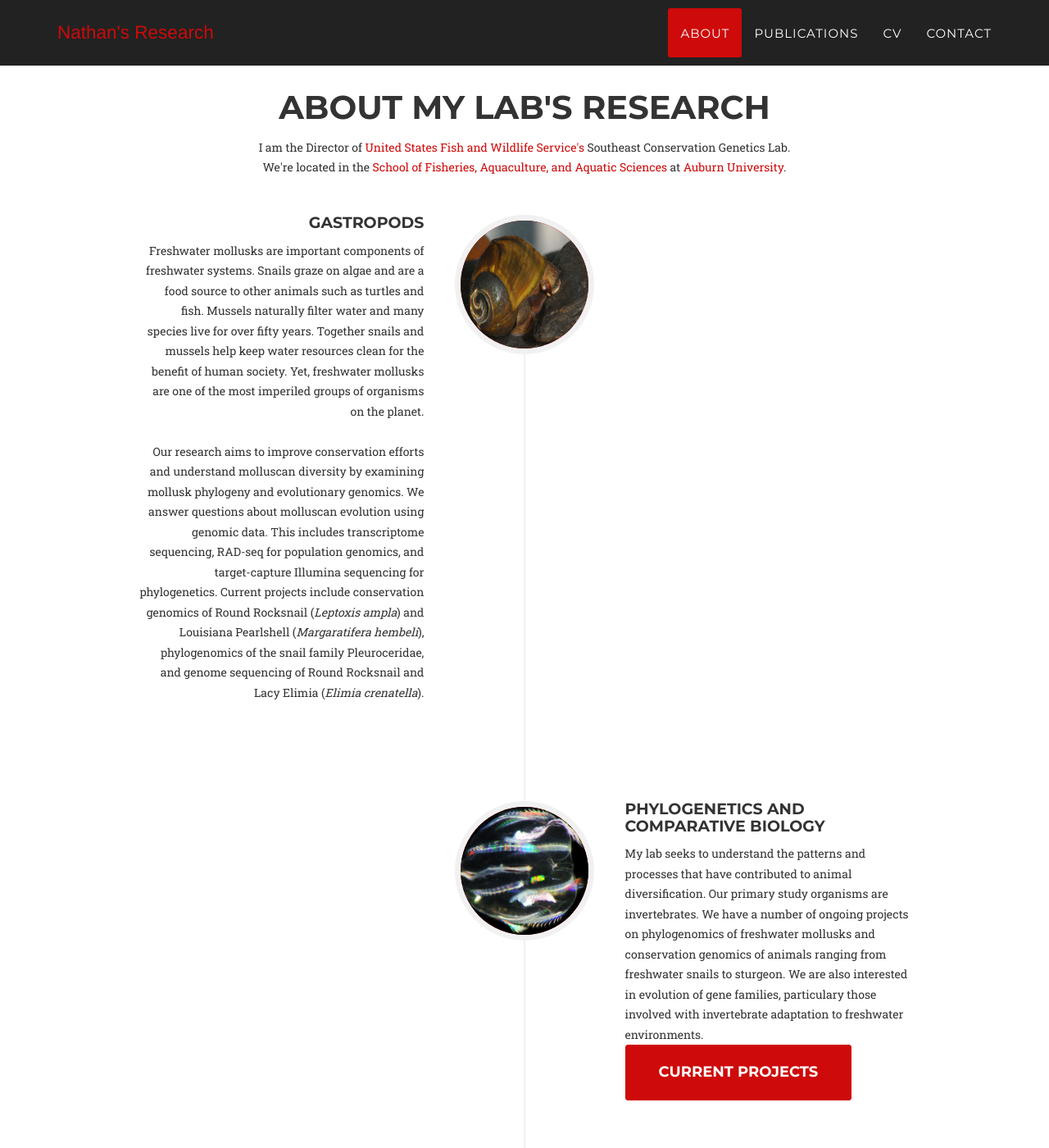
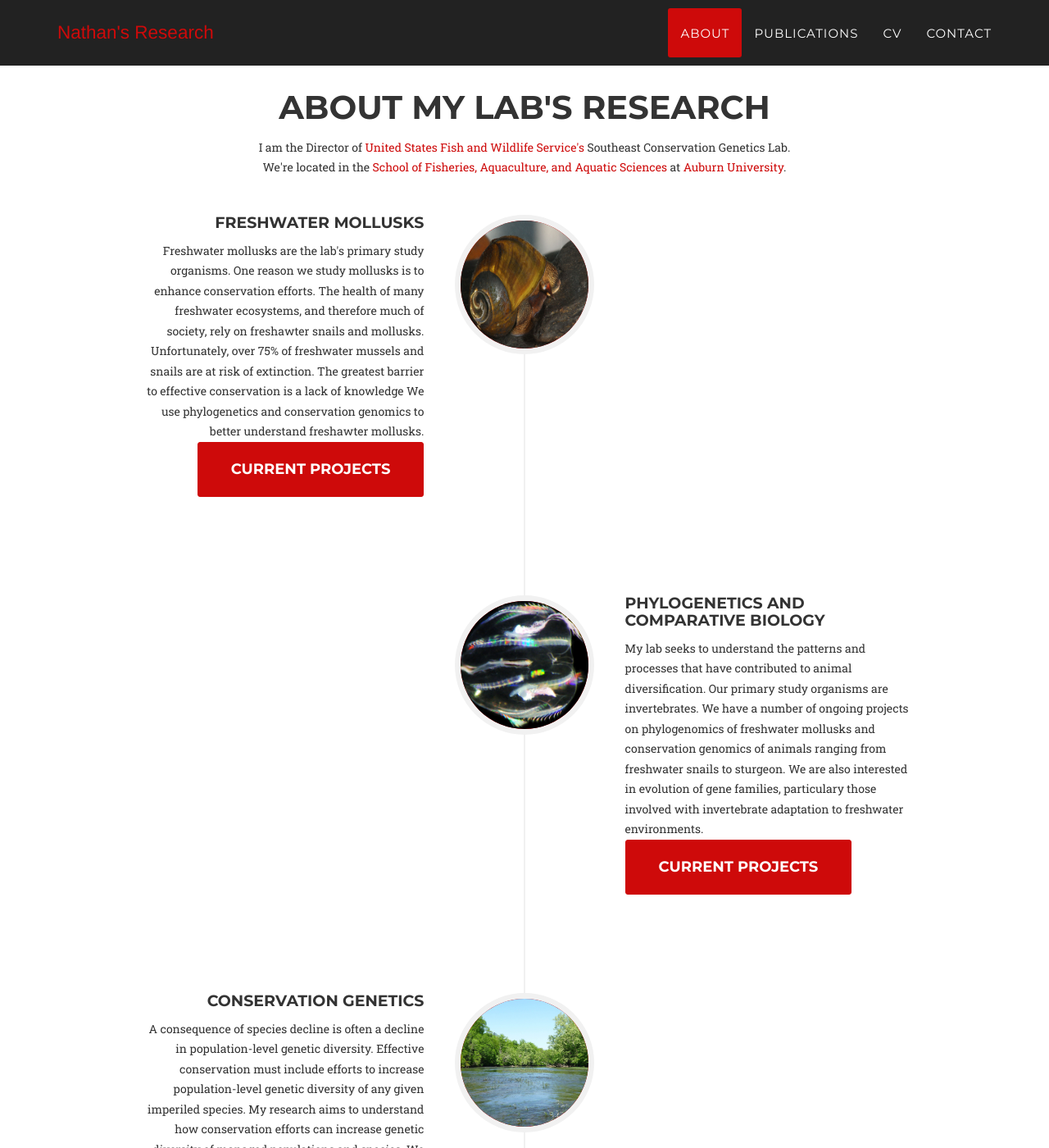
Before and after one commit to NathanWhelan/nathanwhelan.github.io, a Jekyll site: the page built from index.html, in a window 1280 px wide and 1400 px high, scrolled down 799 px. Shown: the whole window at 82% size. Built offline with Jekyll 4.4.1, drawn with Linux system fonts in a browser that asks for light colours; some web fonts are replaced.

Commit message:
Update about.html

```diff
--- a/_includes/about.html
+++ b/_includes/about.html
@@ -17,11 +17,12 @@
                             </div>
                             <div class="timeline-panel">
                                 <div class="timeline-heading">
-                                    <h4>Gastropods</h4>
+                                    <h4>Freshwater Mollusks</h4>
                                 </div>
                                 <div class="timeline-body">
-                                    <p>Freshwater mollusks are important components of freshwater systems. Snails graze on algae and are a food source to other animals such as turtles and fish. Mussels naturally filter water and many species live for over fifty years. Together snails and mussels help keep water resources clean for the benefit of human society. Yet, freshwater mollusks are one of the most imperiled groups of organisms on the planet.<br><br>Our research aims to improve conservation efforts and understand molluscan diversity by examining mollusk phylogeny and evolutionary genomics. We answer questions about molluscan evolution using genomic data. This includes transcriptome sequencing, RAD-seq for population genomics, and target-capture Illumina sequencing for phylogenetics. Current projects include conservation genomics of Round Rocksnail (<i>Leptoxis ampla</i>) and Louisiana Pearlshell (<i>Margaratifera hembeli</i>), phylogenomics of the snail family Pleuroceridae, and genome sequencing of Round Rocksnail and Lacy Elimia (<i>Elimia crenatella</i>).</p>
-                                </div>
+                                    <p>Freshwater mollusks are the lab's primary study organisms. One reason we study mollusks is to enhance conservation efforts. The health of many freshwater ecosystems, and therefore much of society, rely on freshawter snails and mollusks. Unfortunately, over 75% of freshwater mussels and snails are at risk of extinction. The greatest barrier to effective conservation is a lack of knowledge We use phylogenetics and conservation genomics to better understand freshawter mollusks.</p>
+			    </div>
+                            <a href="/projects/Mollusks.html" class="page-scroll btn btn-xl">Current Projects</a>
                             </div>
                         </li>
                         <li class="timeline-inverted">
@@ -35,7 +36,7 @@
                                 <div class="timeline-body">
                                     <p>My lab seeks to understand the patterns and processes that have contributed to animal diversification. Our primary study organisms are invertebrates. We have a number of ongoing projects on phylogenomics of freshwater mollusks and conservation genomics of animals ranging from freshwater snails to sturgeon. We are also interested in evolution of gene families, particulary those involved with invertebrate adaptation to freshwater environments.</p>
                                 </div>
-				                <a href="/posts/phylogenetics.html" class="page-scroll btn btn-xl">Current Projects</a>
+				<a href="/posts/phylogenetics.html" class="page-scroll btn btn-xl">Current Projects</a>
                             </div>
                         </li>
                         <li>
```
